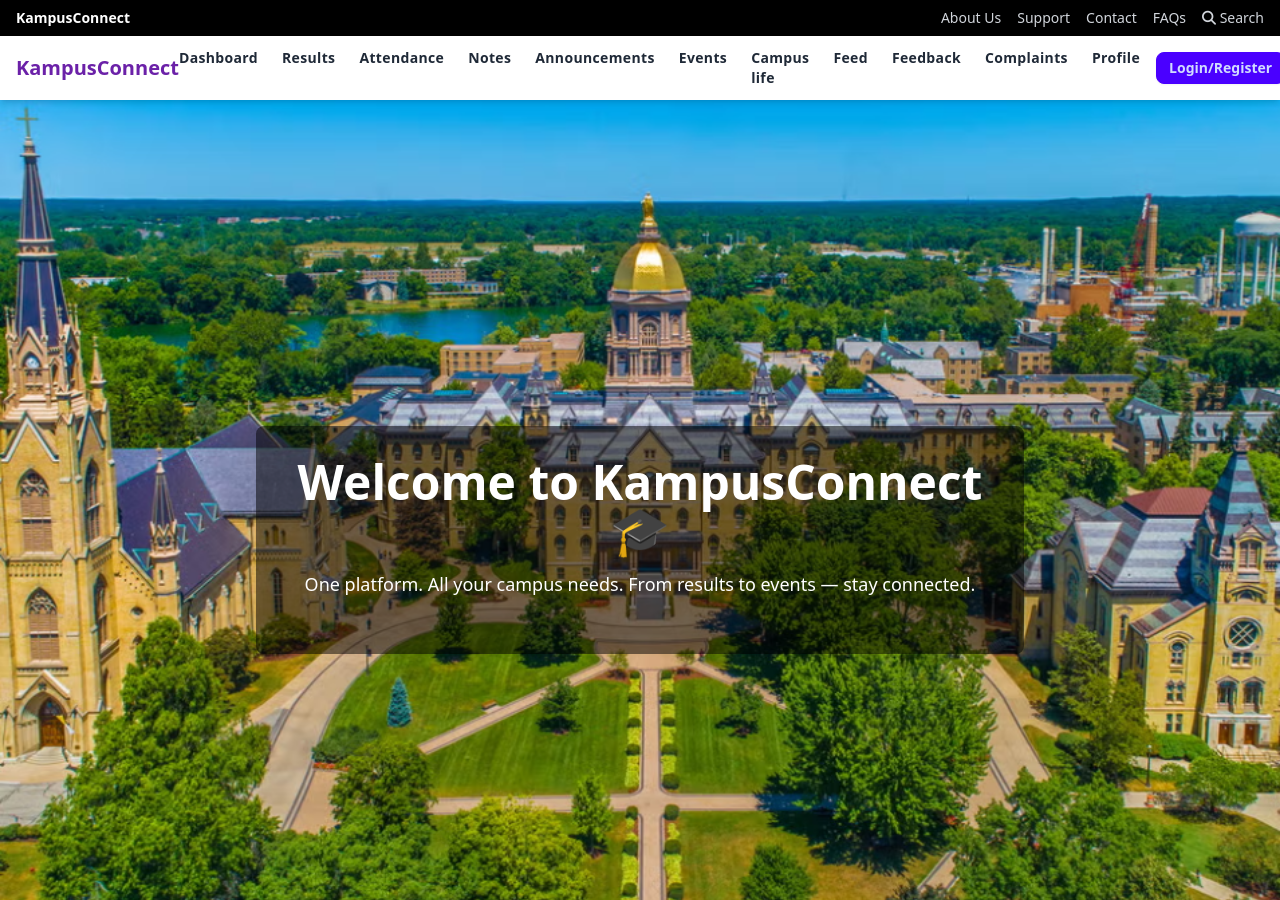
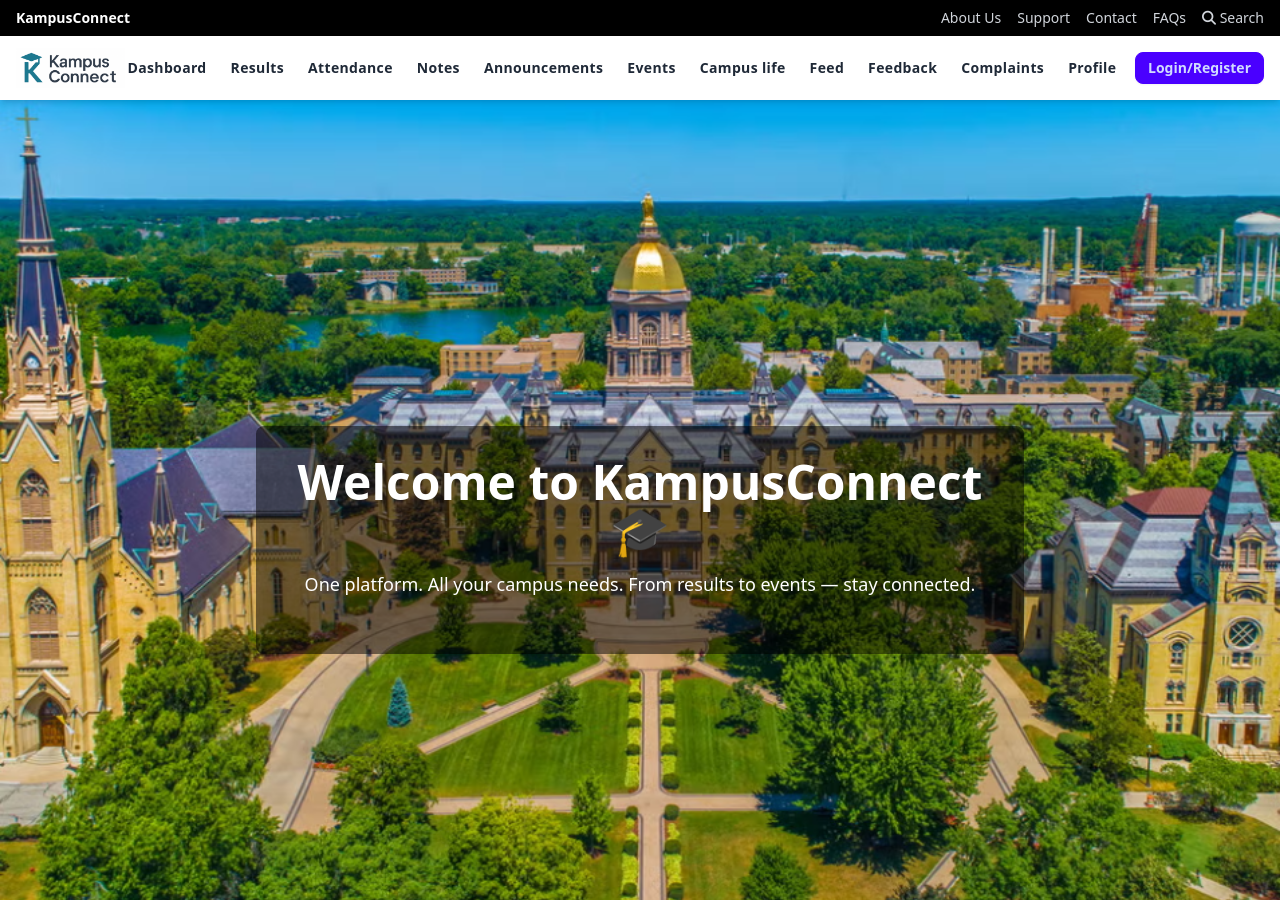
Before and after one commit to MrBengaliHacker/Project-Nexus, a plain HTML site: page design/index.html in a window 1280 px wide. Shown: the top 900 px of the page. Drawn offline with nearby package versions, Linux system fonts and the light colour scheme.

Commit message:
feat: replaced KampusConnect text with logo in navbar and added logo image to image folder

```diff
--- a/design/index.html
+++ b/design/index.html
@@ -50,7 +50,13 @@
       <div
         class="max-w-7xl mx-auto flex items-center justify-between px-4 py-3"
       >
-        <a class="text-xl font-bold text-purple-800">KampusConnect</a>
+        <a href="index.html">
+          <img
+            src="./image/logo.png"
+            alt="KampusConnect Logo"
+            class="h-10 w-auto"
+          />
+        </a>
         <ul
           class="hidden lg:flex space-x-6 font-semibold text-sm tracking-wide"
         >
```
Also changed, not shown: design/image/logo.png (added).
